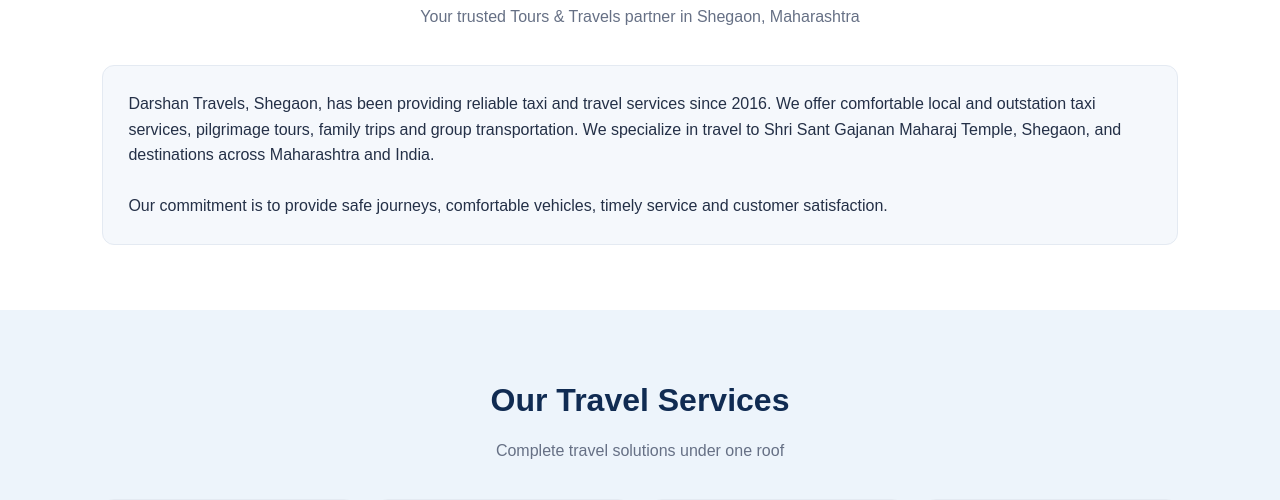
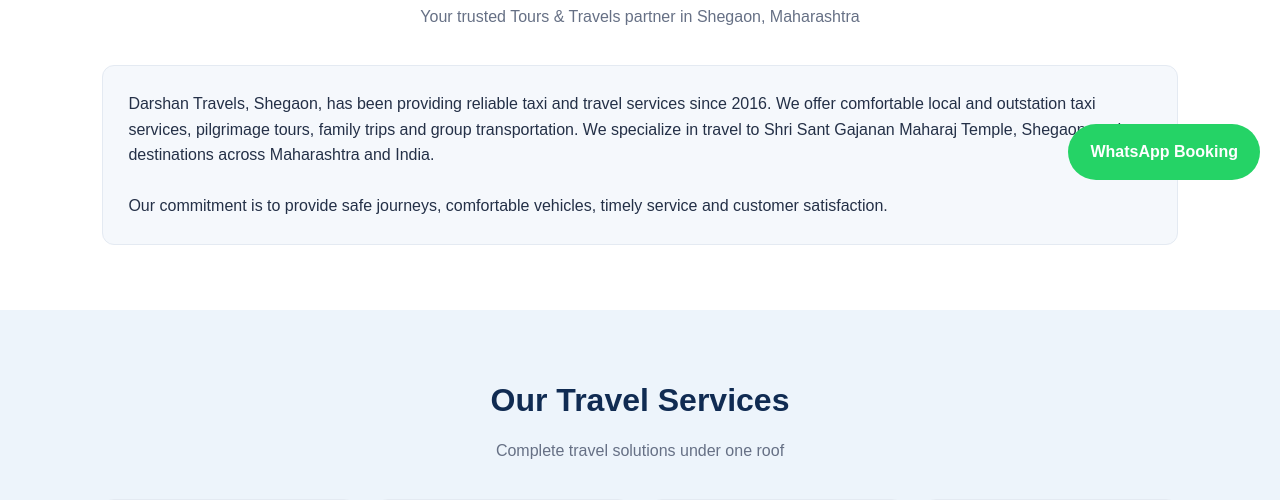
Before and after one commit to darshantravelandtours/darshan-travels, a plain HTML site: page index.html in a window 1280 px wide. Shown: the part 600-1100 px from the top of the page. Drawn offline with Linux system fonts and the light colour scheme.

Commit message:
Update index.html

```diff
--- a/index.html
+++ b/index.html
@@ -122,6 +122,9 @@ footer p{margin:6px}
 <p>Your Trusted Taxi & Tours Partner Since 2016</p>
 <p>© 2026 Darshan Travels. All Rights Reserved.</p>
 </footer>
-
+<a href="https://wa.me/917972518338?text=Hello%20Darshan%20Travels%2C%20I%20want%20to%20book%20a%20taxi."
+style="position:fixed;bottom:20px;right:20px;background:#25D366;color:white;padding:15px 22px;border-radius:50px;text-decoration:none;font-weight:bold;z-index:9999;">
+WhatsApp Booking
+</a>
 </body>
 </html>
```
